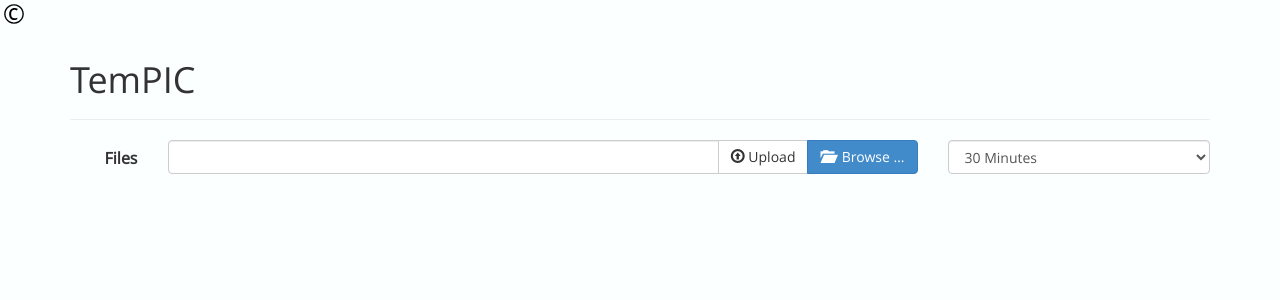
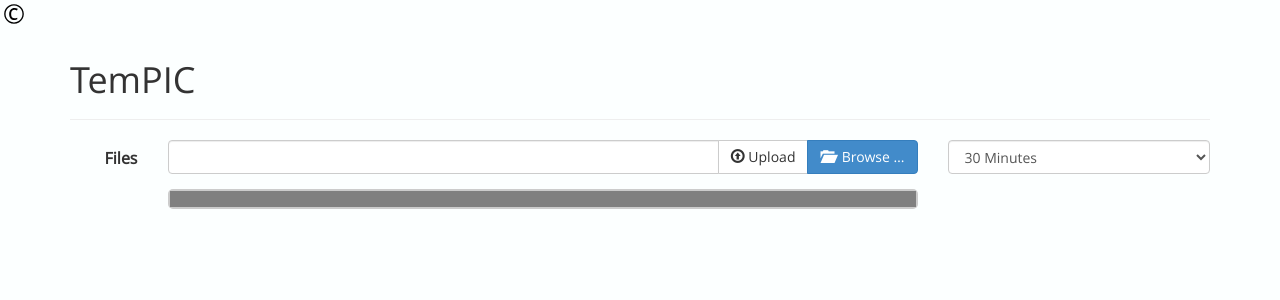
Before and after one commit to PotcFdk/TemPIC, a PHP site: page / in a window 1280 px wide. Shown: the top 300 px of the page. Run offline with PHP 8.4, Linux system fonts and the light colour scheme.

Commit message:
Added progress bar.

```diff
--- a/web/css/tempic-front.css
+++ b/web/css/tempic-front.css
@@ -35,6 +35,16 @@ form {
   display: none;
 }
 
+progress {
+	appearance: none;
+	-moz-appearance: none;
+	-webkit-appearance: none;
+	border: solid #cccccc 2px;
+	border-radius: 5px;
+	width: 100%;
+	height: 20px;
+}
+
 @font-face {
   font-family: 'Open Sans';
   font-style: normal;
--- a/web/index.php
+++ b/web/index.php
@@ -34,7 +34,15 @@ session_start();
 		<script src="js/fileinput.min.js"></script>
 
 		<script>
+			function warn(text) {
+				var warn_element = $("#exceeding_limit");
+				var warn_element_text = $("#exceeding_limit_text");
+				warn_element_text.html(text);
+				warn_element.show();
+			}
+
 			$(function() {
+				$("#exceeding_limit").hide();
 				// File upload form setup.
 
 			    $("[data-hide]").on("click", function(){
@@ -46,21 +54,66 @@ session_start();
 				});
 
 				$('#file').bind('change', function() {
-					var warn_element = $("#exceeding_limit");
-					var warn_element_text = $("#exceeding_limit_text");
-
-					warn_element.hide();
-					warn_element_text.text("(At least) one of the files you added exceeds the file size limit:");
+					var warning = "(At least) one of the files you added exceeds the file size limit:";
+					var show = false;
 
 					for (var i = 0; i < this.files.length; ++i)
 					{
 						var file = this.files[i];
 						if (file.size > <?php echo $SIZE_LIMIT; ?>)
 						{
-							warn_element.show();
-							warn_element_text.append ("<br />" + file.name);
+							show = true;
+							warning += "<br />" + file.name;
 						}
 					}
+
+					if (show) warn(warning);
+				});
+
+				$('#file').bind('change', function() {
+					for (var i = 0; i < this.files.length; ++i)
+					{
+						var file = this.files[i];
+						console.log('Added file: ' + file.name + ', ' + file.size);
+					}
+				});
+
+				function uploadProgress(evt) {
+				  if (evt.lengthComputable) {
+					var percentComplete = Math.round(evt.loaded * 100 / evt.total);
+					$('#progressbar').attr('value', percentComplete.toString());
+				  }
+				  else {
+					$('#progressbar').removeAttr('value');
+				  }
+				}
+
+				function uploadComplete(evt) {
+					window.location.reload();
+				}
+
+				function uploadFailed(evt) {
+				  warn("There was an error attempting to upload the file.");
+				}
+
+				function uploadCanceled(evt) {
+				  warn("The upload has been canceled by the user or the browser dropped the connection.");
+				}
+
+				var btn = $('button[type=submit]');
+				btn.prop('type', 'button');
+				btn.on('click', function() {
+					var xhr = new XMLHttpRequest();
+					var fd = new FormData($('#file-form')[0]);
+					fd.append('ajax', 'true');
+
+					xhr.upload.addEventListener("progress", uploadProgress, false);
+					xhr.addEventListener("load", uploadComplete, false);
+					xhr.addEventListener("error", uploadFailed, false);
+					xhr.addEventListener("abort", uploadCanceled, false);
+
+					xhr.open("POST", "upload.php");
+					xhr.send(fd);
 				});
 			});
 		</script>
@@ -80,7 +133,7 @@ session_start();
 						</noscript>
 					</div>
 
-					<form class="form-horizontal" method="post" action="upload.php" enctype="multipart/form-data">
+					<form id="file-form" class="form-horizontal" method="post" action="upload.php" enctype="multipart/form-data">
 						<div class="form-group">
 							<label for="file" class="col-md-1 control-label">Files</label>
 							<div class="col-md-8">
@@ -95,6 +148,12 @@ session_start();
 							</div>
 						</div>
 					</form>
+
+					<div class="row">
+						<div class="col-md-8 col-md-offset-1">
+						<progress id="progressbar" max="100" value="0"></progress>
+						</div>
+					</div>
 
 					<div class="row">
 						<div class="col-md-6 col-md-offset-3">
--- a/web/upload.php
+++ b/web/upload.php
@@ -104,6 +104,9 @@ if (is_uploaded_file($_FILES['file']['tmp_name'][0])) {
 
 if (isset($_POST['nojs']))
 	header('Location: ' . $URL_BASE . '/index_nojs.php');
+elseif (isset($_POST['ajax']))
+	echo('#SUCCESS');
 else
 	header('Location: ' . $URL_BASE);
+
 ?>
```
